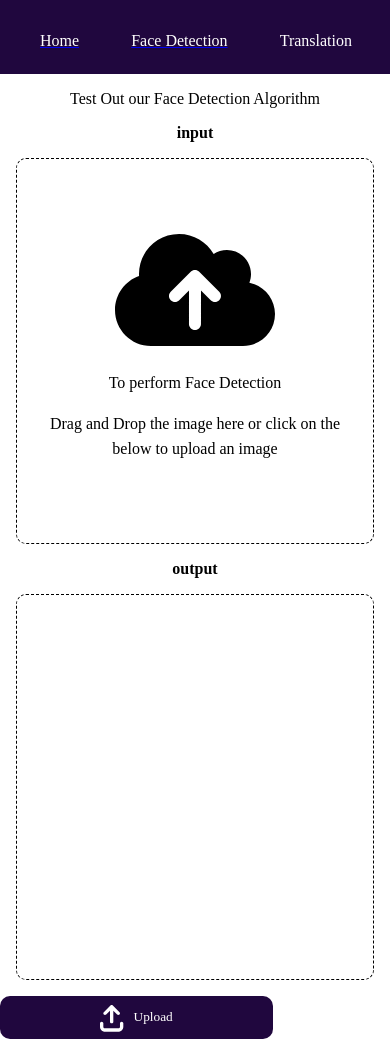
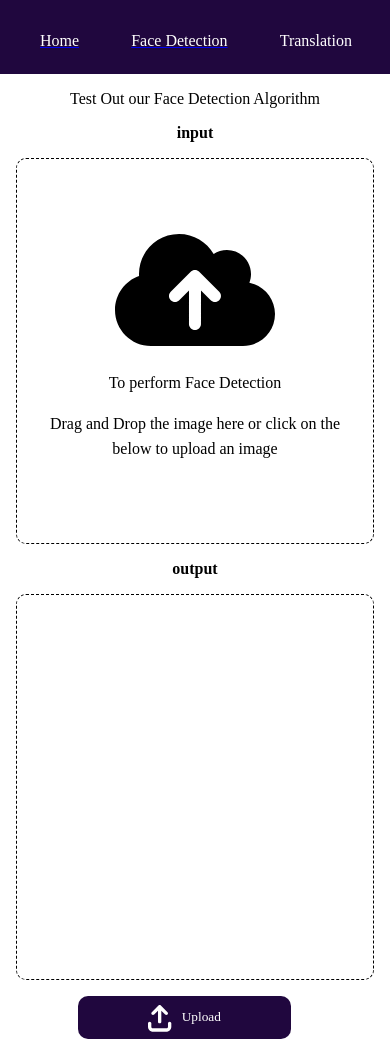
Before and after one commit to BertinAm/AI-ML-Project, a React (Create React App) app in the folder Frontend/aiproject/: page /FaceDetection in a window 390 px wide. Built offline with nearby package versions, Linux system fonts and the light colour scheme; a web font is replaced by a local one.

Commit message:
made tthe page responsive

```diff
--- a/Frontend/aiproject/src/App.css
+++ b/Frontend/aiproject/src/App.css
@@ -108,11 +108,11 @@
 /* changes done to the upload button */
 /*btnlicon btntext */
 .bittondiv{
-  /* width: 10%; */
+  width: 60%;
   margin: 0 auto;
   margin-top: 1em;
   margin-bottom: 1em;
-
+  /* border: dashed 1px black; */
 }
 .button {
 background: #20073E;
```
